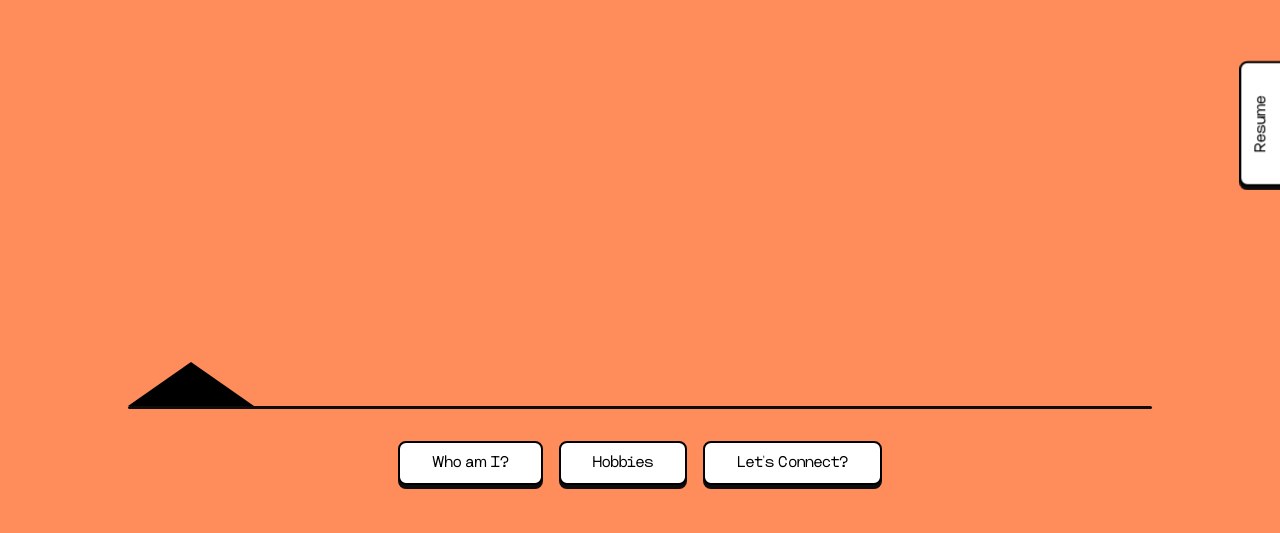
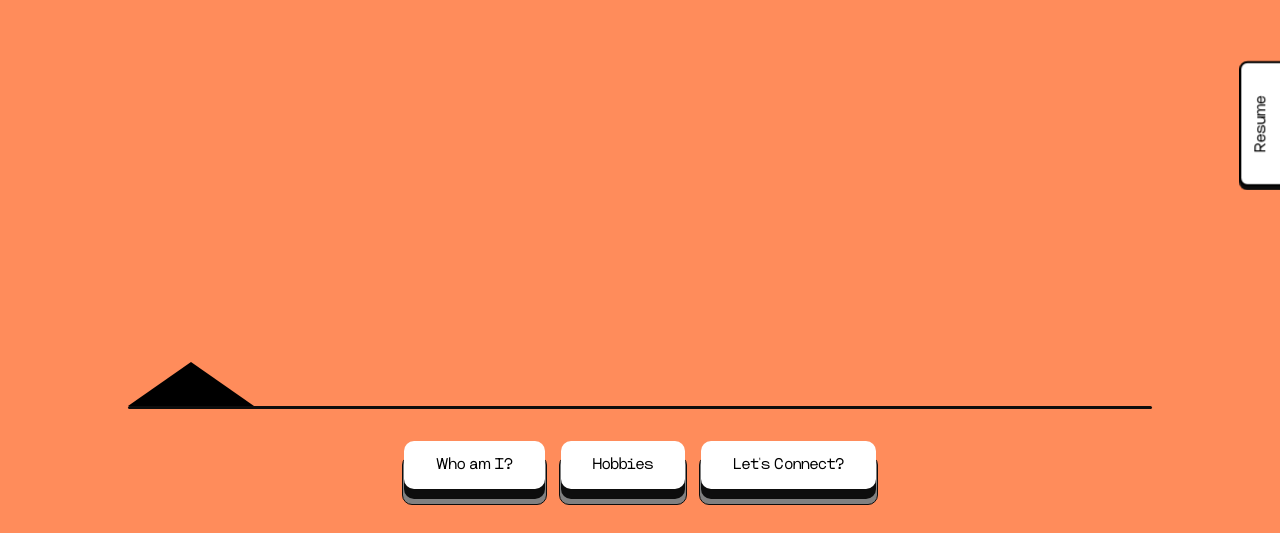
Before and after one commit to imashishks/portfolio-react, a React (Vite) app: page /hobbies/art in a window 1280 px wide. Shown: the part 267-800 px from the top of the page. Built offline with nearby package versions, Linux system fonts and the light colour scheme.

Commit message:
updated the button logic to add keypadbutton

```diff
--- a/src/components/Navigation.tsx
+++ b/src/components/Navigation.tsx
@@ -1,4 +1,4 @@
-import Button from "./common/Button";
+import KeypadButton from "./common/KeypadButton";
 
 function Navigation({ activeRoute }: { activeRoute: string }) {
   const isActive = (path: string) => {
@@ -7,78 +7,17 @@ function Navigation({ activeRoute }: { activeRoute: string }) {
 
   return (
     <nav className="flex justify-center h-25">
-      <div className="flex justify-around max-w-lg gap-4 items-start pt-2">
-        <Button
-          variant="link"
-          to="whoami"
-          className="hover:translate-y-[2px]"
-          active={isActive("whoami")}
-        >
+      <div className="flex justify-center max-w-lg items-start pt-2 gap-4">
+        <KeypadButton variant="link" to="whoami" active={isActive("whoami")}>
           Who am I?
-        </Button>
-        <Button
-          variant="link"
-          to="hobbies"
-          className="hover:translate-y-[2px]"
-          active={isActive("hobbies")}
-        >
+        </KeypadButton>
+        <KeypadButton variant="link" to="hobbies" active={isActive("hobbies")}>
           Hobbies
-        </Button>
-        <Button
-          variant="link"
-          to="contact"
-          className="hover:translate-y-[2px]"
-          active={isActive("contact")}
-        >
+        </KeypadButton>
+        <KeypadButton variant="link" to="contact" active={isActive("contact")}>
           Let's Connect?
-        </Button>
+        </KeypadButton>
       </div>
-
-      {/* <ul
-        style={{
-          display: "flex",
-          listStyle: "none",
-          gap: "1rem",
-          padding: "1rem",
-        }}
-      >
-        <li>
-          <Link
-            to="/who-am-i"
-            style={{
-              textDecoration: "none",
-              color: isActive("/who-am-i") ? "blue" : "black",
-              fontWeight: isActive("/who-am-i") ? "bold" : "normal",
-            }}
-          >
-            Who Am I
-          </Link>
-        </li>
-        <li>
-          <Link
-            to="/artandmusic"
-            style={{
-              textDecoration: "none",
-              color: isActive("/artandmusic") ? "blue" : "black",
-              fontWeight: isActive("/artandmusic") ? "bold" : "normal",
-            }}
-          >
-            Art and Music
-          </Link>
-        </li>
-        <li>
-          <Link
-            to="/contact"
-            style={{
-              textDecoration: "none",
-              color: isActive("/contact") ? "blue" : "black",
-              fontWeight: isActive("/contact") ? "bold" : "normal",
-            }}
-          >
-            Contact
-          </Link>
-        </li>
-      </ul> */}
     </nav>
   );
 }
--- a/src/components/common/Button.tsx
+++ b/src/components/common/Button.tsx
@@ -18,7 +18,7 @@ function Button({ children, variant, to, active, className }: ButtonProps) {
   const activeClasses = "!bg-black text-white";
   console.log(className);
   console.log(active);
-  return variant === "link" ? (
+  return variant === "link" && to ? (
     <Link to={to} className={classNames(baseClasses, active && activeClasses)}>
       {children}
     </Link>
--- /dev/null
+++ b/src/components/common/KeypadButton.tsx
@@ -0,0 +1,68 @@
+import { motion } from "motion/react";
+import { ReactNode } from "react";
+import { Link } from "react-router-dom";
+import classNames from "classnames";
+
+interface KeypadButtonProps {
+  children: ReactNode;
+  variant?: "link";
+  to?: string;
+  active?: boolean;
+  className?: string;
+}
+
+function KeypadButton({
+  children,
+  variant,
+  to,
+  active,
+  className,
+}: KeypadButtonProps) {
+  // 3D button styling
+  const buttonWrapperClasses = classNames(
+    "group relative block before:py-6 before:px-8 before:content-[''] before:w-[calc(100%+4px)] before:h-full before:absolute before:z-1 before:left-[-2px] before:top-[14px] before:border before:border-black before:bg-[grey] before:rounded-[10px]",
+    className
+  );
+
+  const topDivClasses = classNames(
+    "rounded-[10px] py-6 px-8 w-full h-full top-0 flex items-center justify-center absolute z-4 whitespace-nowrap",
+    active ? "bg-black text-white" : "bg-white"
+  );
+
+  const bottomDivClasses = classNames(
+    "rounded-[10px] py-6 px-8 w-full h-full absolute top-[10px] z-1",
+    active ? "bg-white" : "bg-black"
+  );
+
+  const buttonContent = (
+    <>
+      {/* Hidden element to determine width - must match actual button padding */}
+      <span className="invisible py-6 px-8 whitespace-nowrap">{children}</span>
+      <motion.div
+        className={topDivClasses}
+        animate={{
+          y: active ? 10 : 0,
+        }}
+        whileTap={{
+          y: 10,
+        }}
+        transition={{ type: "spring", stiffness: 400, damping: 25 }}
+      >
+        {children}
+      </motion.div>
+      <div className={bottomDivClasses}></div>
+    </>
+  );
+
+  return variant === "link" && to ? (
+    <Link to={to} className={buttonWrapperClasses}>
+      {buttonContent}
+    </Link>
+  ) : (
+    <motion.button className={buttonWrapperClasses}>
+      {buttonContent}
+    </motion.button>
+  );
+}
+
+export default KeypadButton;
```
